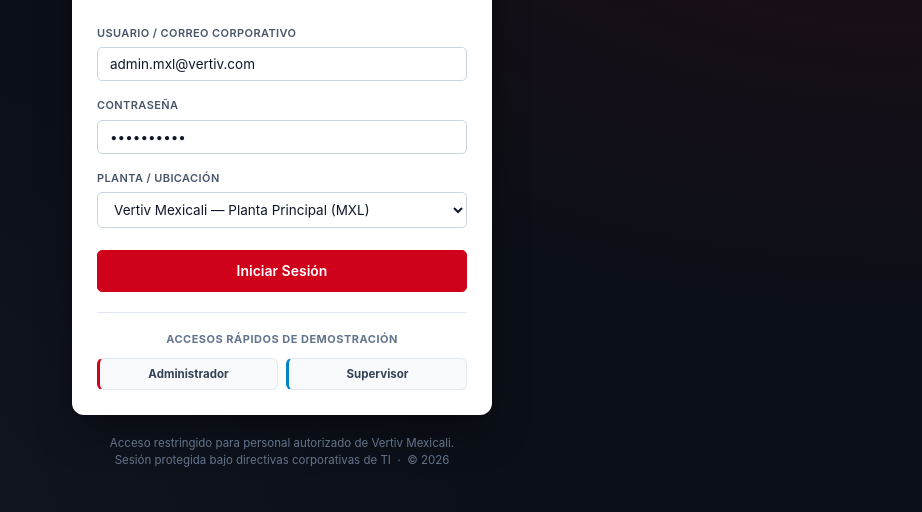
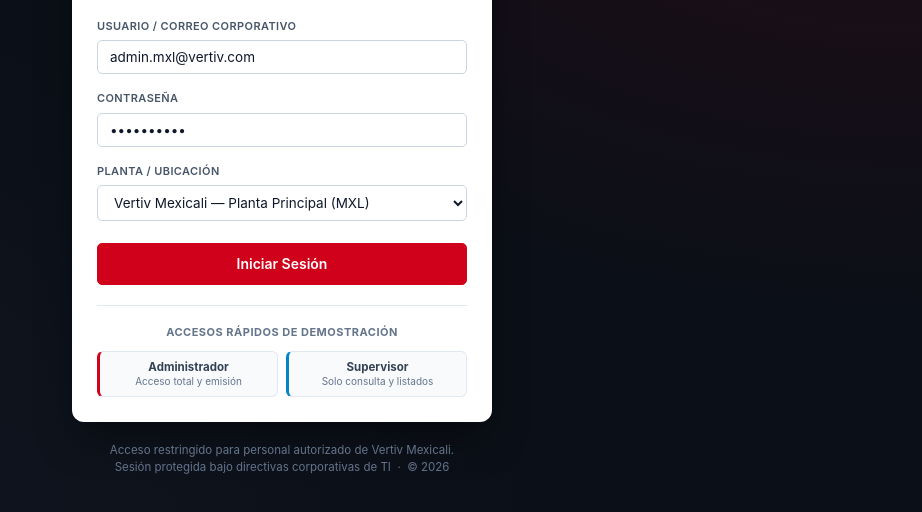
Before and after one commit to KevinValle04/DEMO-VERTIV, a website: page login.html in a window 1280 px wide. Shown: the part 244-756 px from the top of the page, without its empty margins (358-1280 px from the left). Drawn offline with Linux system fonts and the light colour scheme.

Commit message:
fix: restore description text under login buttons

```diff
--- a/login.html
+++ b/login.html
@@ -1128,10 +1128,12 @@ textarea.form-control {
         <div class="demo-pill-title">Accesos Rápidos de Demostración</div>
         <div class="demo-roles-grid">
           <button type="button" class="btn-demo-role" onclick="accesoRapido('Ing. Roberto Garza', 'Administrador TI')" style="border-left: 3px solid var(--vertiv-red);">
-            <strong>Administrador</strong>
+            <strong>Administrador</strong><br>
+            <span style="font-size:10px; color:var(--slate-500); font-weight:normal;">Acceso total y emisión</span>
           </button>
           <button type="button" class="btn-demo-role" onclick="accesoRapido('Carlos Sánchez', 'Supervisor Almacén')" style="border-left: 3px solid #0284c7;">
-            <strong>Supervisor</strong>
+            <strong>Supervisor</strong><br>
+            <span style="font-size:10px; color:var(--slate-500); font-weight:normal;">Solo consulta y listados</span>
           </button>
         </div>
       </div>
```
